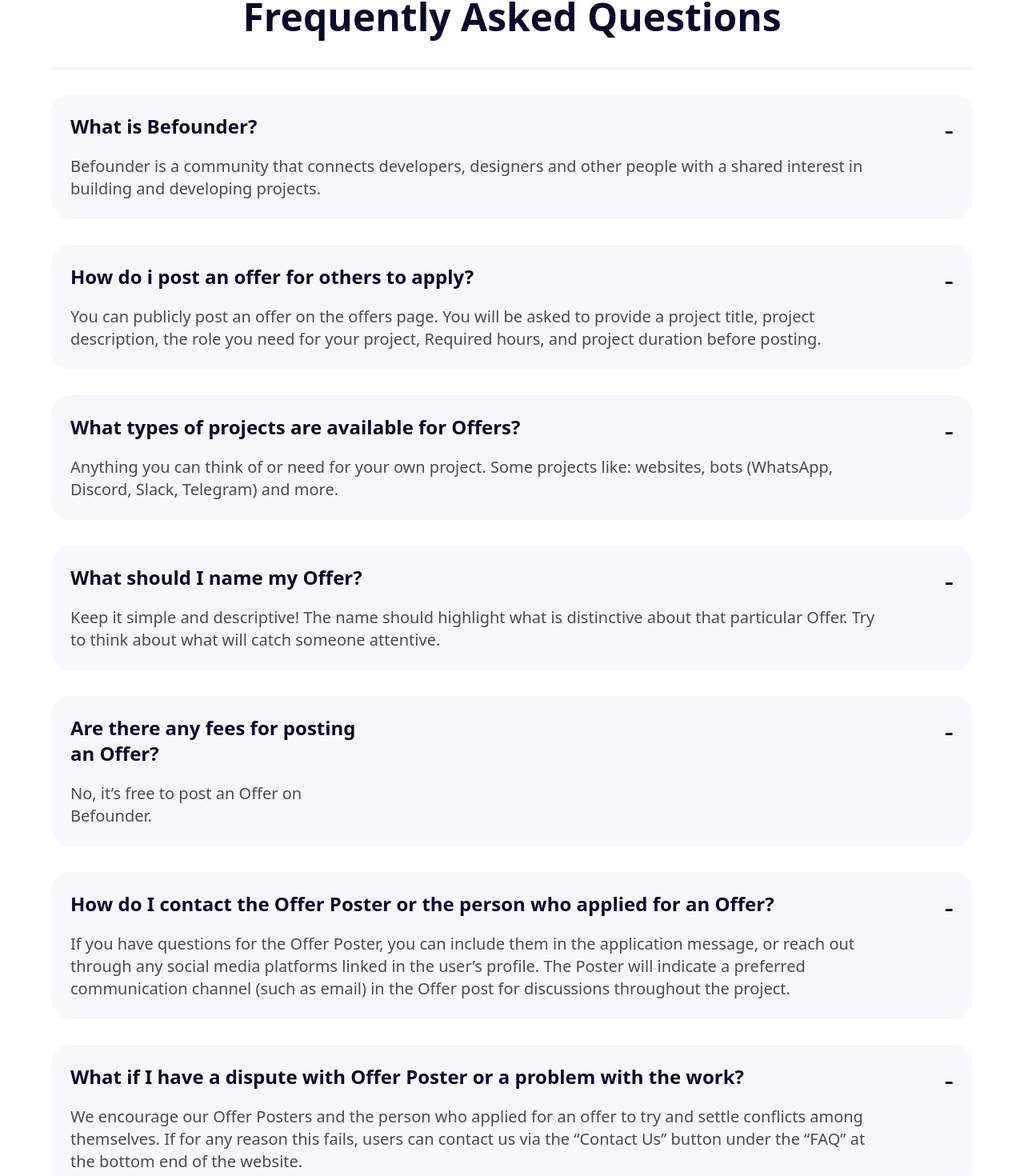
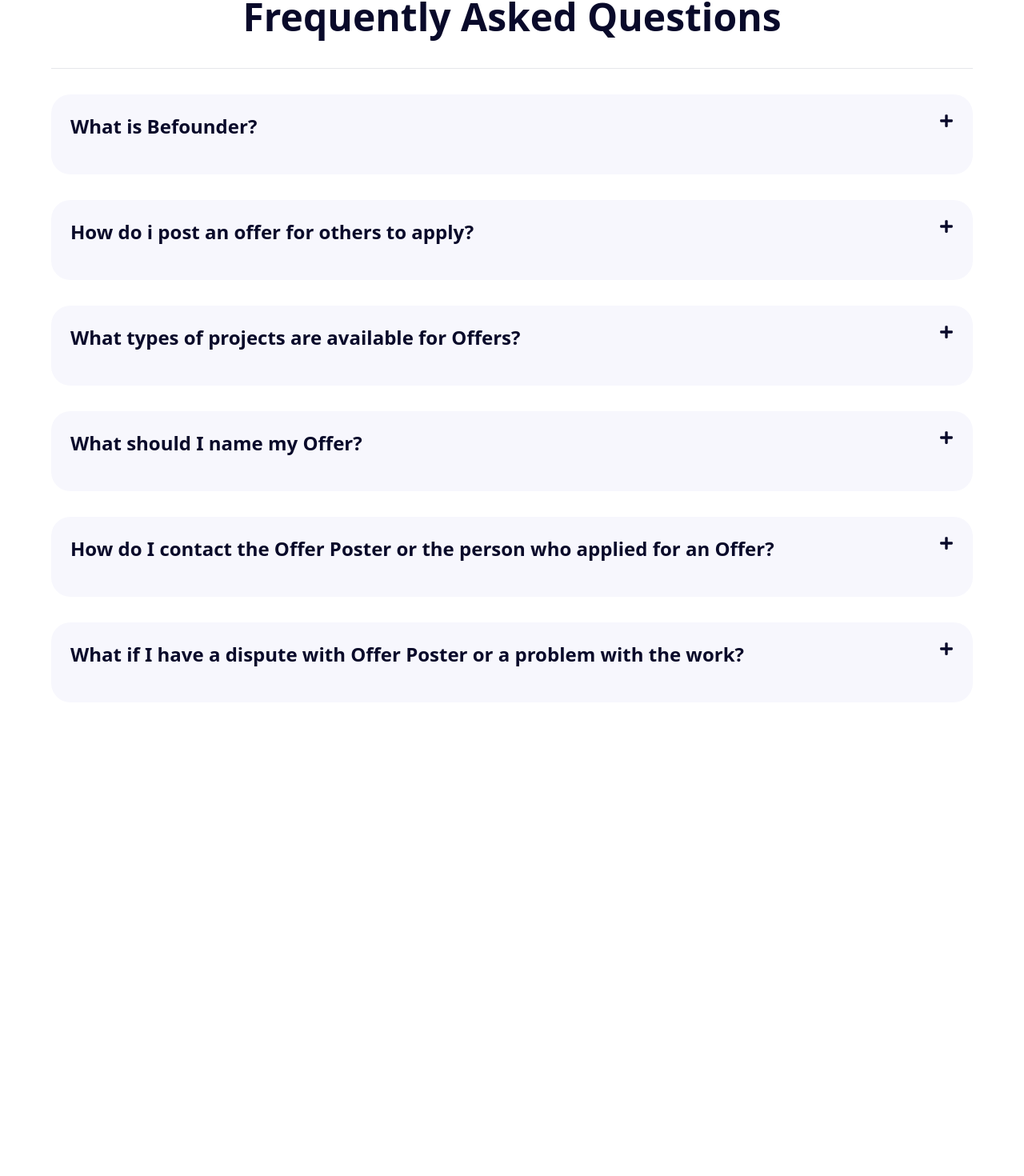
Before and after one commit to Beefounder/Befounder, a React (Create React App) app: page /FAQs in a window 1280 px wide. Shown: the part 59-1529 px from the top of the page at 80% size. After the commit the page ends 985 px from the top, so only its background shows below. Built offline with nearby package versions, Linux system fonts and the light colour scheme.

Commit message:
implement open and close logic for FAQ page

```diff
--- a/package.json
+++ b/package.json
@@ -13,6 +13,7 @@
     "gsap": "^3.12.2",
     "react": "^18.2.0",
     "react-dom": "^18.2.0",
+    "react-icons": "^4.10.1",
     "react-router-dom": "^6.14.1",
     "react-scripts": "5.0.1",
     "typescript": "^5.1.6",
--- a/src/pages/FAQs/FAQs.tsx
+++ b/src/pages/FAQs/FAQs.tsx
@@ -1,4 +1,53 @@
+import { useState } from "react";
+import { FaPlus } from "react-icons/fa";
+import { FaMinus } from "react-icons/fa";
+
+interface FaqItem {
+  question: string;
+  answer: string;
+}
+
+const faqItems: FaqItem[] = [
+  {
+    question: "What is Befounder?",
+    answer:
+      "Befounder is a community that connects developers, designers and other people with a shared interest in building and developing projects.",
+  },
+  {
+    question: "How do i post an offer for others to apply?",
+    answer:
+      "You can publicly post an offer on the offers page. You will be asked to provide a project title, project description, the role you need for your project, Required hours, and project duration before posting.",
+  },
+  {
+    question: "What types of projects are available for Offers?",
+    answer:
+      "Anything you can think of or need for your own project. Some projects like: websites, bots (WhatsApp, Discord, Slack, Telegram) and more.",
+  },
+  {
+    question: "What should I name my Offer?",
+    answer:
+      "Keep it simple and descriptive! The name should highlight what is distinctive about that particular Offer. Try to think about what will catch someone attentive.",
+  },
+  {
+    question:
+      "How do I contact the Offer Poster or the person who applied for an Offer?",
+    answer:
+      "If you have questions for the Offer Poster, you can include them in the application message, or reach out through any social media platforms linked in the user’s profile. The Poster will indicate a preferred communication channel (such as email) in the Offer post for discussions throughout the project.",
+  },
+  {
+    question:
+      "What if I have a dispute with Offer Poster or a problem with the work?",
+    answer:
+      "We encourage our Offer Posters and the person who applied for an offer to try and settle conflicts among themselves. If for any reason this fails, users can contact us via the “Contact Us” button under the “FAQ” at the bottom end of the website.",
+  },
+];
+
 const FAQs: React.FC = () => {
+  const [activeIndex, setActiveIndex] = useState<number | null>(null);
+
+  const toggleAccordion = (index: number) => {
+    setActiveIndex(activeIndex === index ? null : index);
+  };
   return (
     <main className="md:px-16 px-4 mb-12">
       <h1 className="text-[#090A2A] font-semibold text-3xl md:text-5xl mt-14 mb-10 text-center">
@@ -7,107 +56,39 @@
       <hr className="mb-8 text-[#090A2A]" />
 
       <div>
-        <div className="bg-[#F7F7FD] p-6 rounded-3xl mb-8 flex  md:gap-20">
-          <div>
-            <h2 className="text-[#090A2A] text-xl md:text-2xl font-semibold mb-5">
-              What is Befounder?
-            </h2>
-            <p className="text-[#494A50] text-lg md:text-xl">
-              Befounder is a community that connects developers, designers and
-              other people with a shared interest in building and developing
-              projects.
-            </p>
+        {faqItems.map((item, index) => (
+          <div
+            key={index}
+            className={`bg-[#F7F7FD] p-6 rounded-3xl mb-8 flex  md:gap-20 ${
+              activeIndex === index ? "active" : ""
+            }`}
+          >
+            <div className="w-full">
+              <h2
+                className="text-[#090A2A] text-xl md:text-2xl font-semibold mb-5"
+                onClick={() => toggleAccordion(index)}
+              >
+                {item.question}{" "}
+              </h2>
+
+              {activeIndex === index && (
+                <p className="text-[#494A50] text-lg md:text-xl">
+                  {item.answer}
+                </p>
+              )}
+            </div>
+            <span
+              className="text-[#090A2A] font-medium text-4xl cursor-pointer"
+              onClick={() => toggleAccordion(index)}
+            >
+              {activeIndex === index ? (
+                <FaMinus fontSize={18} color="#090A2A" />
+              ) : (
+                <FaPlus fontSize={18} color="#090A2A" />
+              )}
+            </span>
           </div>
-          <span className="text-[#090A2A] font-medium text-4xl">-</span>
-        </div>
-
-        <div className="bg-[#F7F7FD] p-6 rounded-3xl mb-8 flex md:gap-20">
-          <div>
-            <h2 className="text-[#090A2A] text-xl md:text-2xl font-semibold mb-5">
-              How do i post an offer for others to apply?
-            </h2>
-            <p className="text-[#494A50] text-lg md:text-xl">
-              You can publicly post an offer on the offers page. You will be
-              asked to provide a project title, project description, the role
-              you need for your project, Required hours, and project duration
-              before posting.
-            </p>
-          </div>
-          <span className="text-[#090A2A] font-medium text-4xl">-</span>
-        </div>
-
-        <div className="bg-[#F7F7FD] p-6 rounded-3xl mb-8 flex md:gap-20">
-          <div>
-            <h2 className="text-[#090A2A] text-xl md:text-2xl font-semibold mb-5">
-              What types of projects are available for Offers?{" "}
-            </h2>
-            <p className="text-[#494A50] text-lg md:text-xl">
-              Anything you can think of or need for your own project. Some
-              projects like: websites, bots (WhatsApp, Discord, Slack, Telegram)
-              and more.
-            </p>
-          </div>
-          <span className="text-[#090A2A] font-medium text-4xl">-</span>
-        </div>
-
-        <div className="bg-[#F7F7FD] p-6 rounded-3xl mb-8 flex md:gap-20">
-          <div>
-            <h2 className="text-[#090A2A] text-xl md:text-2xl font-semibold mb-5">
-              What should I name my Offer?{" "}
-            </h2>
-            <p className="text-[#494A50] text-lg md:text-xl">
-              Keep it simple and descriptive! The name should highlight what is
-              distinctive about that particular Offer. Try to think about what
-              will catch someone attentive.
-            </p>
-          </div>
-          <span className="text-[#090A2A] font-medium text-4xl">-</span>
-        </div>
-
-        <div className="bg-[#F7F7FD] p-6 rounded-3xl mb-8 flex md:gap-[44rem]">
-          <div>
-            <h2 className="text-[#090A2A] text-xl md:text-2xl font-semibold mb-5">
-              Are there any fees for posting an Offer?{" "}
-            </h2>
-            <p className="text-[#494A50] text-lg md:text-xl">
-              No, it’s free to post an Offer on Befounder.
-            </p>
-          </div>
-          <span className="text-[#090A2A] font-medium text-4xl">-</span>
-        </div>
-
-        <div className="bg-[#F7F7FD] p-6 rounded-3xl mb-8 flex md:gap-20">
-          <div>
-            <h2 className="text-[#090A2A] text-xl md:text-2xl font-semibold mb-5">
-              How do I contact the Offer Poster or the person who applied for an
-              Offer?{" "}
-            </h2>
-            <p className="text-[#494A50] text-lg md:text-xl">
-              If you have questions for the Offer Poster, you can include them
-              in the application message, or reach out through any social media
-              platforms linked in the user’s profile. The Poster will indicate a
-              preferred communication channel (such as email) in the Offer post
-              for discussions throughout the project.
-            </p>
-          </div>
-          <span className="text-[#090A2A] font-medium text-4xl">-</span>
-        </div>
-
-        <div className="bg-[#F7F7FD] p-6 rounded-3xl mb-8 flex md:gap-20">
-          <div>
-            <h2 className="text-[#090A2A] text-xl md:text-2xl font-semibold mb-5">
-              What if I have a dispute with Offer Poster or a problem with the
-              work?{" "}
-            </h2>
-            <p className="text-[#494A50] text-lg md:text-xl">
-              We encourage our Offer Posters and the person who applied for an
-              offer to try and settle conflicts among themselves. If for any
-              reason this fails, users can contact us via the “Contact Us”
-              button under the “FAQ” at the bottom end of the website.
-            </p>
-          </div>
-          <span className="text-[#090A2A] font-medium text-4xl">-</span>
-        </div>
+        ))}
       </div>
     </main>
   );
```
Also changed, not shown: 1 other file (tests, documents, lock files or other folders).
